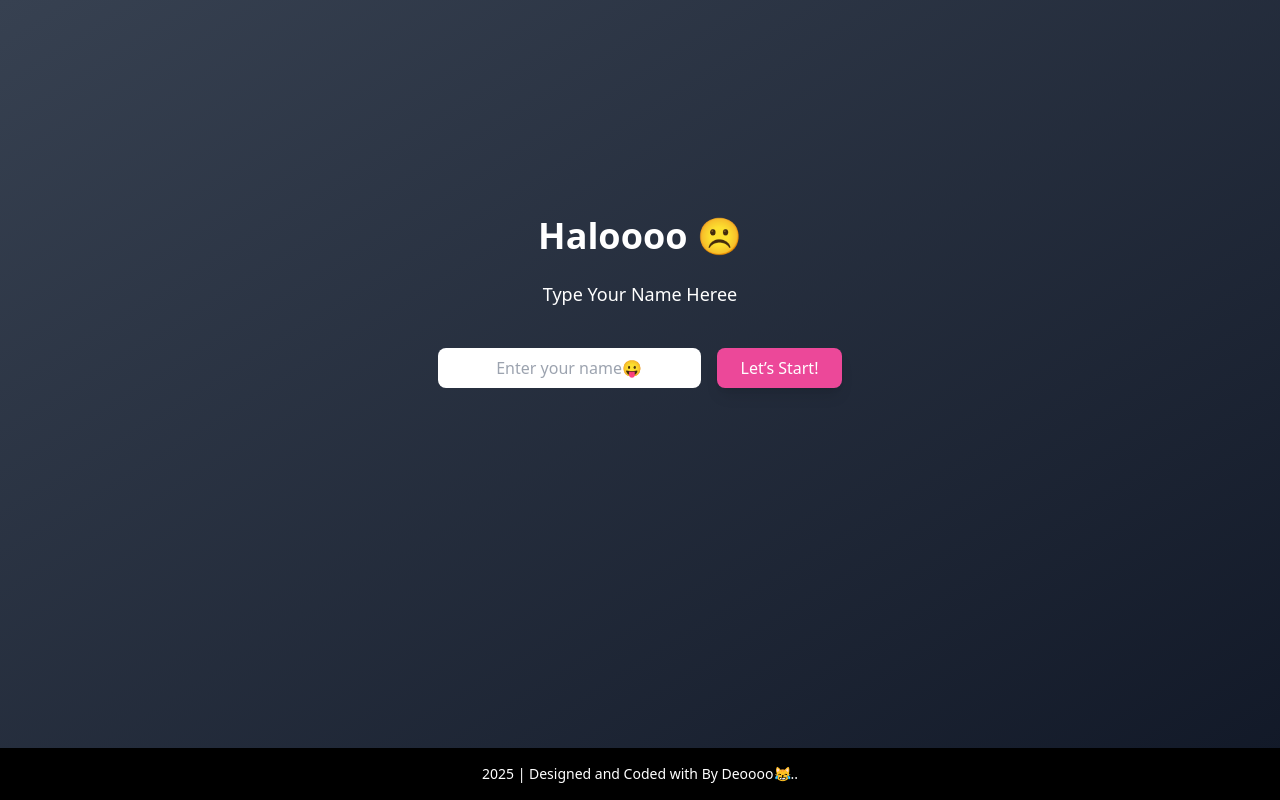
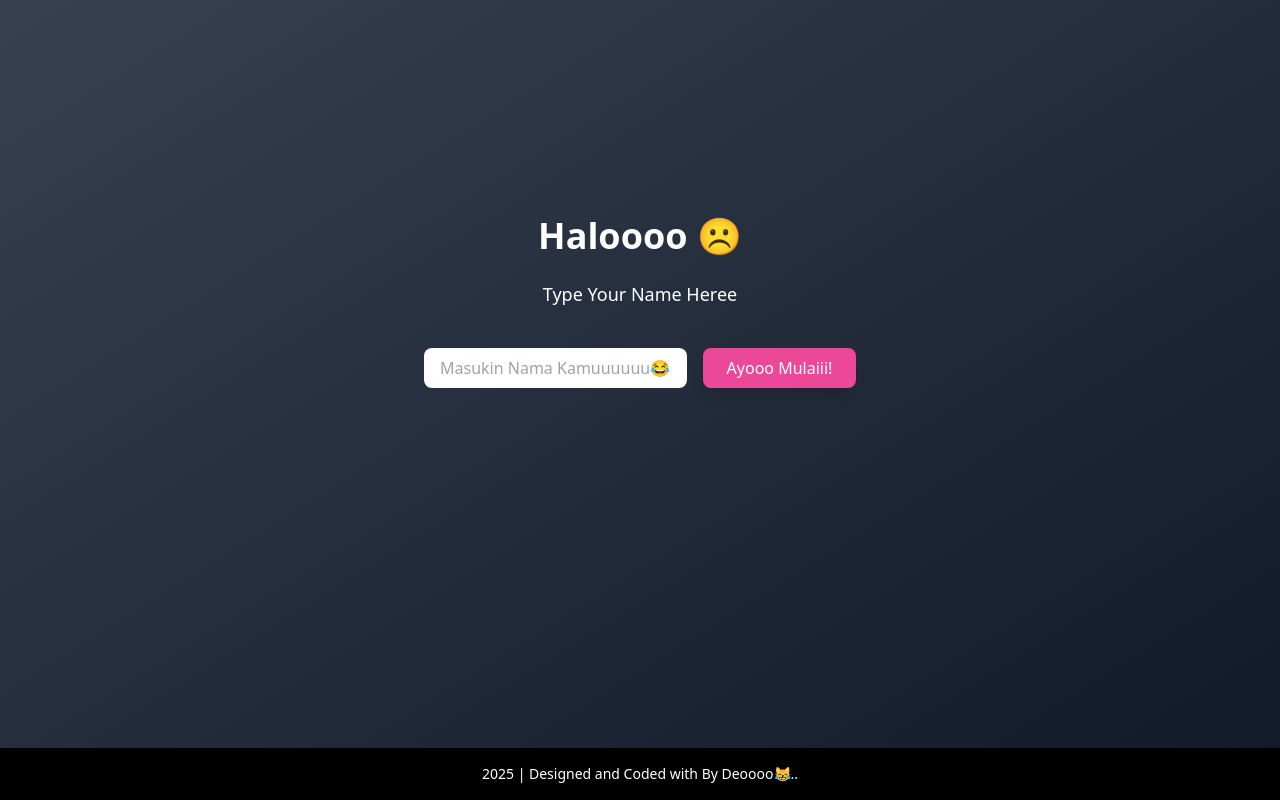
Before and after one commit to ItzDesz/web-deo, a React (Vite) app: page / in a window 1280 px wide. Built offline with nearby package versions, Linux system fonts and the light colour scheme; the HTML template or start-up script is replaced by a standard one.

Commit message:
Update Header.jsx

```diff
--- a/src/components/Header.jsx
+++ b/src/components/Header.jsx
@@ -10,14 +10,14 @@ const Header = ({ herName, setHerName, handleNameSubmit }) => (
         type="text"
         value={herName}
         onChange={(e) => setHerName(e.target.value)}
-        placeholder="Enter your name😛"
+        placeholder="Masukin Nama Kamuuuuuu😂"
         className="px-4 py-2 mr-4 rounded-lg text-black text-center"
       />
       <button
         type="submit"
         className="bg-pink-500 text-white px-6 py-2 rounded-lg shadow-lg hover:bg-pink-600 transition"
       >
-        Let’s Start!
+        Ayooo Mulaiii!
       </button>
     </form>
   </div>
```
